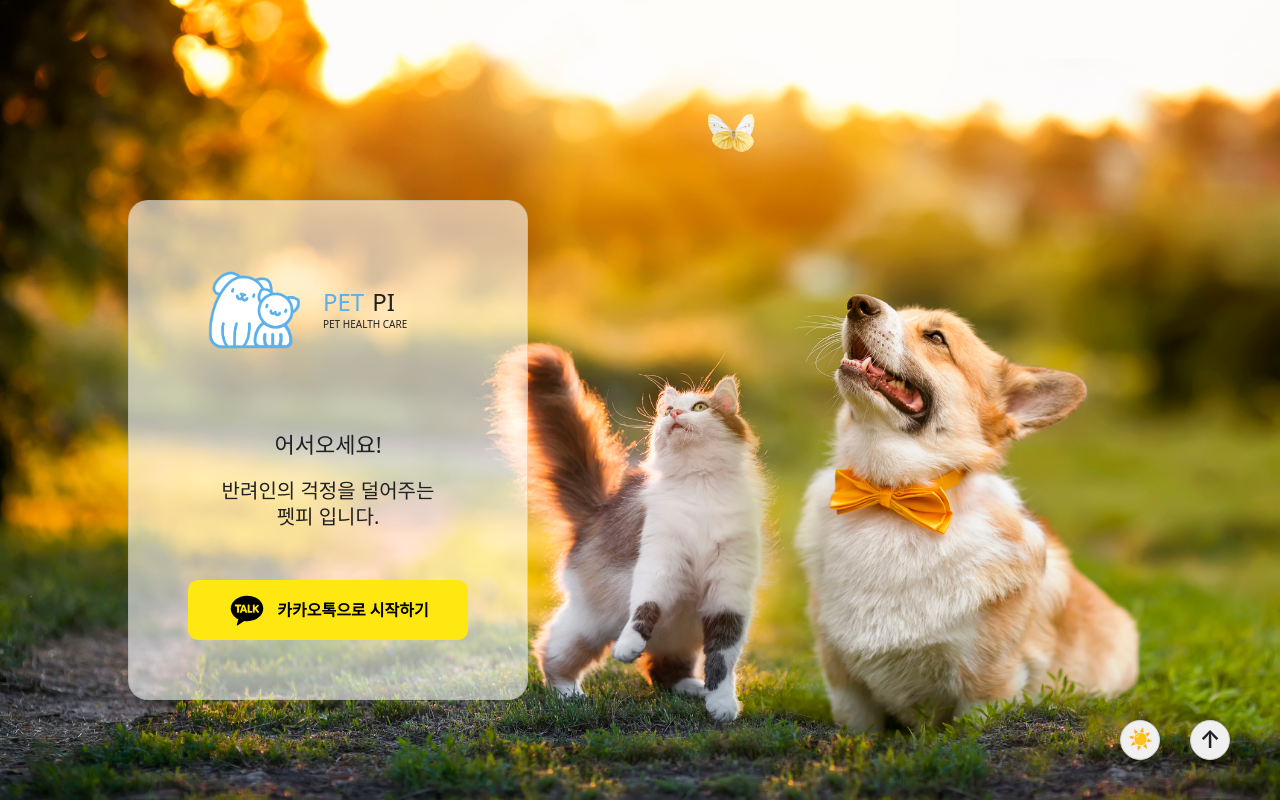
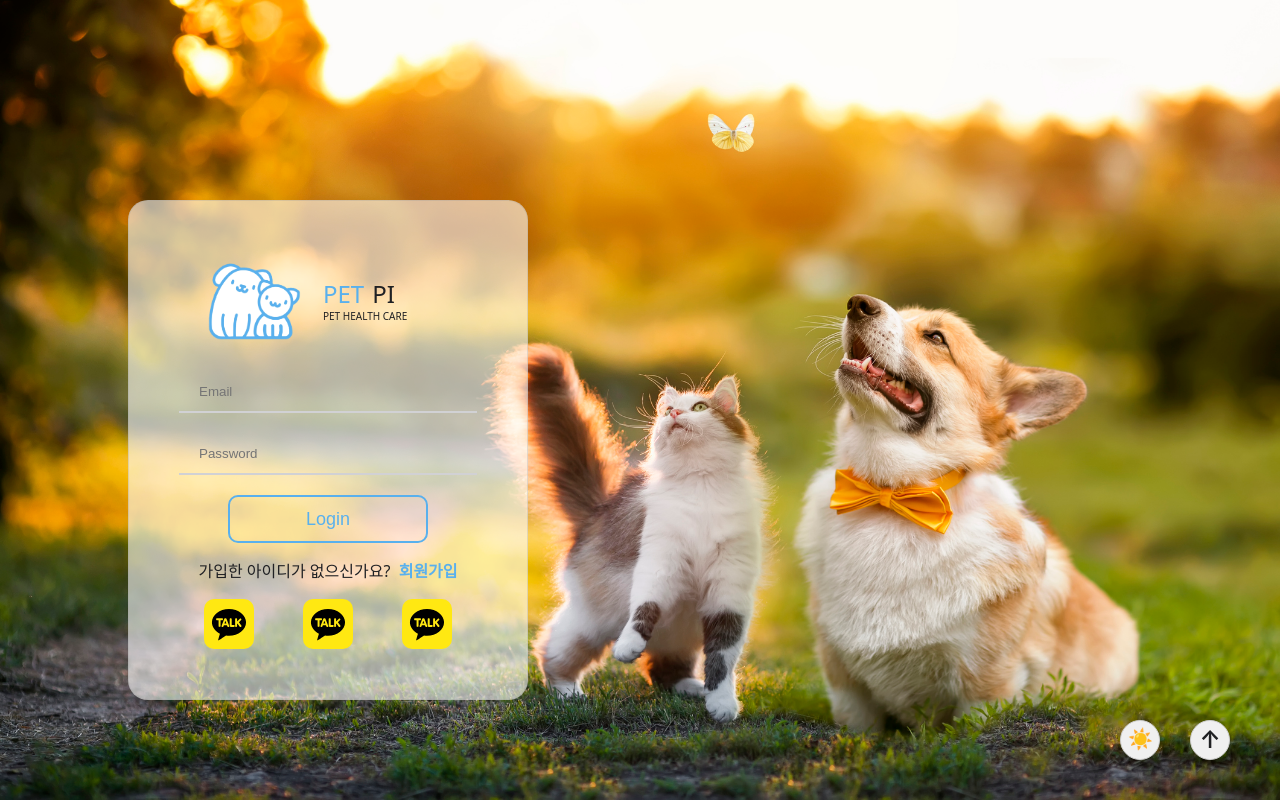
Before and after one commit to Rangbit/PetP-Project, a React (Vite) app: page /login in a window 1280 px wide. Built offline with nearby package versions, Linux system fonts and the light colour scheme.

Commit message:
240102 로그인페이지 수정중

```diff
--- a/src/routes/login.jsx
+++ b/src/routes/login.jsx
@@ -1,16 +1,25 @@
-import { Link } from "react-router-dom";
+import { Link, useNavigate } from "react-router-dom";
 
 import styled from "styled-components";
 
 import Background from "/image/login-back.jpg"
 import MainLogo from "/image/pet-logo.png"
 import Kakao from "/kakaotalk-logo.svg"
+import { useState } from "react";
 
 const Wrapper = styled.div`
     width: 100%;
     height: 100vh;
     position: relative;
     background-color: #ffffff;
+      &.active {
+    .Login-box {
+        visibility: visible;
+    }
+    .signup-box {
+        visibility: hidden;
+    }
+  }
 `;
 
 const BackgroundImage = styled.img`
@@ -20,7 +29,7 @@ const BackgroundImage = styled.img`
     bottom: 0;
 `;
 
-const LoginBox = styled.div`
+const LoginBox = styled.form`
     width: 400px;
     height: 500px;
     background: ${({ theme }) => theme.backgrounfix2};
@@ -34,6 +43,10 @@ const LoginBox = styled.div`
     align-items: center;
     flex-direction: column;
     position: absolute;
+    gap: 20px;
+    &.signup-box {
+        visibility: hidden;
+}
 `;
 
 const TitleBox = styled.div`
@@ -42,7 +55,6 @@ const TitleBox = styled.div`
     display: flex;
     align-items: center;
     gap: 20px;
-    margin-bottom: 50px;
 `;
 
 const TitleLogo = styled.img`
@@ -74,7 +86,6 @@ const TitleSub = styled.div`
 `;
 
 const TextBox = styled.div`
-    padding-bottom: 50px;
     text-align: center;
     font-size: 20px;
     line-height: 1.3 ;
@@ -85,18 +96,83 @@ const TextHead = styled.div`
     padding: 20px 0;
 `;
 
-const KakaoButton = styled.div`
-    width: 280px;
-    height: 60px;
+const UserInput = styled.input`
+  border: none;
+  border-bottom: 2px solid #D1D1D4;
+  color: ${({ theme }) => theme.text};
+  background: none;
+  padding: 20px;
+  width: 100%;
+  height: 20px;
+  transition: .2s;
+  &:active,
+  &:focus,
+  &:hover {
+    outline: none;
+    border-color: #59B0ED;
+  }
+  &:focus {
+    color: ${({ theme }) => theme.text};
+  }
+  &::placeholder {}
+`;
+
+const SubmitButton = styled.input`
+    width: 200px;
+    height: 50px;
+    border: 2px solid #59B0ED;
+    color: #59B0ED;
     border-radius: 10px;
-    font-weight: 600;
+    font-size: 18px;
+    text-align: center;
+    outline: none;
+    background: none;
+    cursor: pointer;
+    &:hover {
+        transition: .5s;
+        color: #ffffff;
+        background-color: #59B0ED;
+    }
+`;
+
+const BottomText = styled.div`
+  text-align: center;
+  text-transform: uppercase;
+`;
+
+const LinkBox = styled.a`
+  text-decoration: none;
+  font-weight: bold;
+  color: #59B0ED;
+  &:is(:visited) {
+    color: #59B0ED;
+  }
+  &:hover{
+    color: #264653;
+    transition: .5s;
+  }
+`;
+
+const SocialButtonBox = styled.div`
+    width: 100%;
+    display: flex;
+    justify-content: space-around;
+    align-items: center;
+`;
+
+const SocialButton = styled.img`
+    width: 50px;
+    height: 50px;
+    border-radius: 10px;
+    padding: 4px;
     display: flex;
     justify-content: center;
     align-items: center;
-    color: #000000;
-    background-color: #FFE812;
     cursor: pointer;
-    gap: 10px;
+    &.KakaoButton {
+        color: #000000;
+        background-color: #FFE812;
+    }
 `;
 
 const KakaoLogo = styled.img`
@@ -105,12 +181,160 @@ const KakaoLogo = styled.img`
 `;
 
 export default function Login() {
+    const [isActive, setIsActive] = useState(false);
+    const [signupFormData, setSignupFormData] = useState({
+        userEmail: '',
+        userPw: '',
+        userNick: '',
+        userRole: '',
+    });
+    const [loginFormData, setLoginFormData] = useState({
+        userEmail: '',
+        userPw: '',
+    });
+    const navigate = useNavigate();
 
+
+    // 중복 확인 함수
+    const checkDuplicateEmail = async () => {
+        const email = signupFormData.userEmail;
+        const url = `/api/users/duplication-email/${email}`;
+        try {
+            const response = await axios.get(url);
+            const responseData = response.data;
+            console.log(responseData);
+            if (responseData == true) {
+                setIsDuplicateEmail(true);
+                console.log("이메일 중복");
+                setIsEmail(true);
+            } else if (responseData == false) {
+                setIsDuplicateEmail(false);
+                console.log("사용가능한 이메일")
+            } else {
+                console.log("이메일 형식이 아닙니다.");
+                setIsDuplicateEmail(true);
+                setIsEmail(false);
+            }
+        } catch (error) {
+            console.error('중복 확인 에러:', error);
+        }
+    };
+
+    const checkDuplicatePhone = async () => {
+        const phone = signupFormData.userPhone;
+        const url = `/api/users/duplication-phone/${phone}`;
+        try {
+            const response = await axios.get(url);
+            const responseData = response.data;
+
+            if (responseData === true) {
+                setIsDuplicatePhone(true);
+                console.log("핸드폰번호 중복");
+            } else {
+                setIsDuplicatePhone(false);
+                console.log("사용가능한 핸드폰번호")
+            }
+        } catch (error) {
+            console.error('중복 확인 에러:', error);
+        }
+    };
+
+    const checkDuplicateName = async () => {
+        const userName = signupFormData.userNick;
+        const url = `/api/users/duplication-userName/${userNick}`;
+        try {
+            const response = await axios.get(url);
+            const responseData = response.data;
+
+            if (responseData === true) {
+                setIsDuplicateName(true);
+                console.log("이미 사용중이 이름 중복");
+            } else {
+                setIsDuplicateName(false);
+                console.log("사용가능한 이름")
+            }
+        } catch (error) {
+            console.error('중복 확인 에러:', error);
+        }
+    };
+
+    const toggle = () => {
+        setIsActive((prevIsActive) => !prevIsActive);
+        // 회원가입 폼의 입력값 초기화
+        setSignupFormData({
+            userEmail: '',
+            userPw: '',
+            userNick: '',
+            userRole: '',
+        });
+        // 로그인 폼의 입력값 초기화
+        setLoginFormData({
+            userEmail: '',
+            userPw: '',
+        });
+    };
+
+    // 로그인 폼을 제출할 때 실행되는 함수
+    const handleLoginSubmit = (e) => {
+        e.preventDefault();
+
+        // 비밀번호와 확인 비밀번호를 비교하여 일치 여부 확인
+        if (signupFormData.userPw !== signupFormData.passwordCheck) {
+            setIsDuplicatePw(true);
+            return;
+        }
+
+        axios.post('/api/users/loginuser', loginFormData)
+            .then(response => {
+                console.log('로그인 응답 받음:', response.data);
+                const userEmail = response.data.userEmail;
+                if (!response.data) {
+                    const notify = () => toast.error('아이디와 비밀번호를 확인해주세요');
+                    notify();
+                    return;
+                }
+                setIsLoggedIn(true);
+                const notify = () => toast.success('로그인 성공!');
+                notify();
+                axios.get(`/api/users/${userEmail}`)
+                    .then(userResponse => {
+                        console.log('유저 정보 응답 받음:', userResponse.data);
+                        const userDataString = JSON.stringify(userResponse.data);
+                        sessionStorage.setItem('userData', userDataString);
+                        navigate('/');
+                    })
+                    .catch(userError => {
+                        console.error('유저 정보 요청 에러 발생:', userError);
+                    })
+            })
+            .catch(error => {
+                console.error('로그인 에러 발생:', error);
+            });
+
+    };
+
+    // 회원가입 폼을 제출할 때 실행되는 함수
+    const handleSignupSubmit = (e) => {
+        e.preventDefault();
+
+        axios.post('/api/users/join', signupFormData)
+            .then(response => {
+                console.log('회원가입 응답 받음:', response.data);
+                const notify = () => toast.success('회원가입 성공!');
+                notify();
+                toggle();
+            })
+            .catch(error => {
+                const notify = () => toast.error('회원가입 실패');
+                notify();
+                console.error('회원가입 에러 발생:', error);
+            });
+    };
     return (
         <>
-            <Wrapper>
+            <Wrapper className={isActive ? 'active' : ''}>
                 <BackgroundImage src={Background} />
-                <LoginBox>
+                <LoginBox className="signup-box">
                     <Link to="/" style={{ textDecoration: "none" }}>
                         <TitleBox>
                             <TitleLogo src={MainLogo} />
@@ -123,16 +347,51 @@ export default function Login() {
                             </TitleText>
                         </TitleBox>
                     </Link>
-                    <TextBox>
+                    {/* <TextBox>
                         <TextHead>어서오세요!</TextHead>
 
                         반려인의 걱정을 덜어주는<br />
                         펫피 입니다.
-                    </TextBox>
-                    <KakaoButton>
-                        <KakaoLogo src={Kakao} />
-                        카카오톡으로 시작하기
-                    </KakaoButton>
+                    </TextBox> */}
+                    <UserInput type="email" name="userId" placeholder="Email" />
+                    <UserInput type="password" name="userPassword" placeholder="Password" />
+                    <SubmitButton type="submit" value="Login" />
+                    <BottomText>
+                    가입한 아이디가 없으신가요? &nbsp;
+                    <LinkBox href="#" onClick={() => toggle()}>회원가입</LinkBox>
+                    </BottomText>
+                </LoginBox>
+                <LoginBox className="Login-box">
+                    <Link to="/" style={{ textDecoration: "none" }}>
+                        <TitleBox>
+                            <TitleLogo src={MainLogo} />
+                            <TitleText>
+                                <TitleMain>
+                                    <TitleMainPoint>PET </TitleMainPoint>
+                                    PI
+                                </TitleMain>
+                                <TitleSub>PET HEALTH CARE</TitleSub>
+                            </TitleText>
+                        </TitleBox>
+                    </Link>
+                    {/* <TextBox>
+                        <TextHead>어서오세요!</TextHead>
+
+                        반려인의 걱정을 덜어주는<br />
+                        펫피 입니다.
+                    </TextBox> */}
+                    <UserInput type="email" name="userId" placeholder="Email" />
+                    <UserInput type="password" name="userPassword" placeholder="Password" />
+                    <SubmitButton type="submit" value="Login" />
+                    <BottomText>
+                    가입한 아이디가 없으신가요? &nbsp;
+                    <LinkBox href="#" onClick={() => toggle()}>회원가입</LinkBox>
+                    </BottomText>
+                    <SocialButtonBox>
+                        <SocialButton className="KakaoButton" src={Kakao} />
+                        <SocialButton className="KakaoButton" src={Kakao} />
+                        <SocialButton className="KakaoButton" src={Kakao} />
+                    </SocialButtonBox>
                 </LoginBox>
             </Wrapper>
         </>
```
